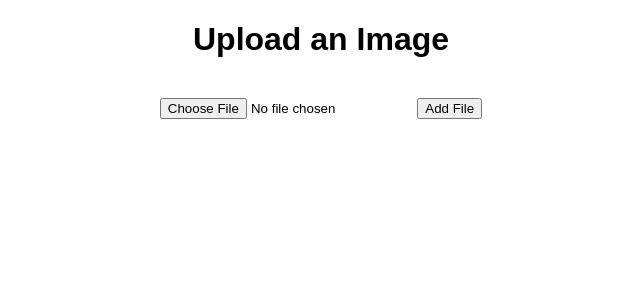
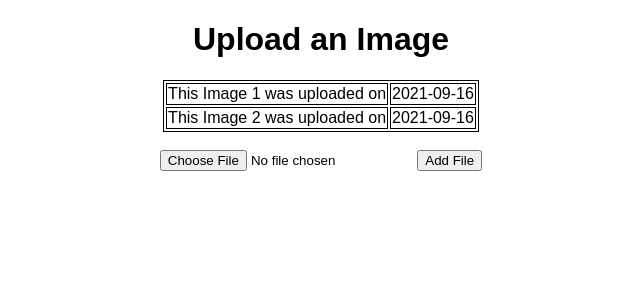
Before and after one commit to kelvinbe/Gallery-api, a Flask app: page / in a window 1280 px wide. Shown: the top 300 px of the page, without its empty margins (319-959 px from the left). Run offline with Flask 2, Linux system fonts and the light colour scheme; data comes from the database, SQL or seed files in the repository; both versions use the stored data as it was after the commit.

Commit message:
new updates

```diff
--- a/app.py
+++ b/app.py
@@ -39,7 +39,7 @@
         img = Img(img=file.read(), mimetype=mimetype, name=filename)
         db.session.add(img)
         db.session.commit()
-        return 'Img has been uploaded!'
+        return 'Image has been uploaded!'
 
 
 @app.route('/show/<int:id>', methods=['GET'])
--- a/templates/index.html
+++ b/templates/index.html
@@ -14,9 +14,8 @@
 
         {% for image in images %}
         <tr>
-            <td><img src="{{url_for('static', filename='MD.png')}}"></td>
+            <td>This Image {{image.id}} was uploaded on </td>
             <td>{{ image.date_created.date()}}</td>
-            <td> <a href="/delete/{{task.id}}">Delete</a><br><a href="/update/{{task.id}}">Update</a></td>
         </tr>
         {% endfor %}
     </table>
```
Also changed, not shown: test.db.
